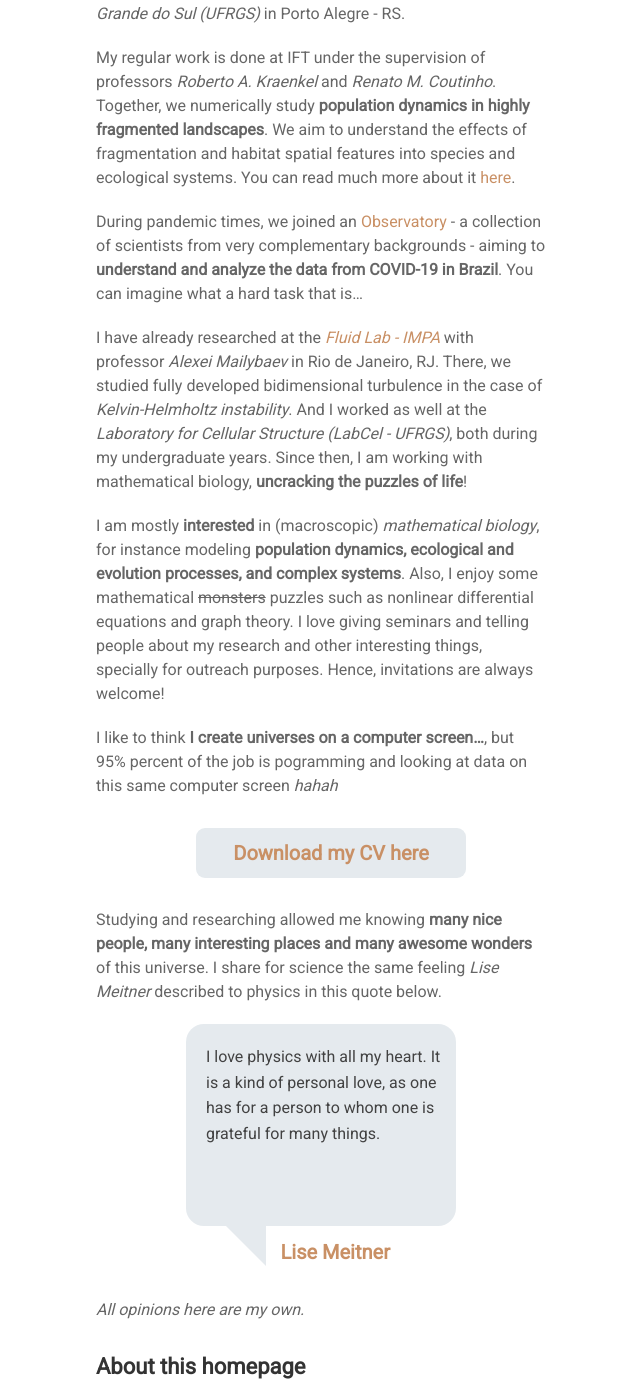
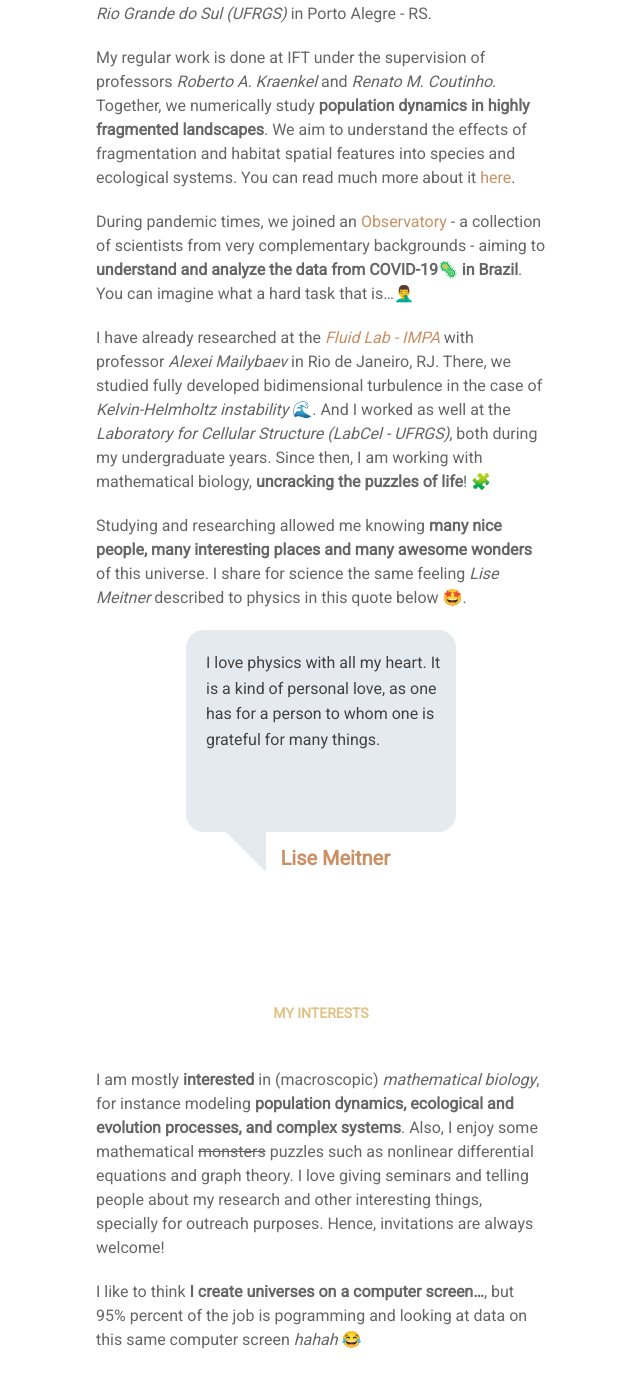
Before and after one commit to vsudbrack/vsudbrack.github.io, a Jekyll site: the page built from about.md, in a window 1280 px wide and 1400 px high, scrolled down 467 px. Shown: the whole window, without its empty margins (199-839 px from the left). Built offline with Jekyll 4.4.1, drawn with Linux system fonts in a browser that asks for light colours; nearby versions of some CDN libraries; emoji names are drawn with the system emoji font; comment, search, counter and statistics services are not loaded; some of the changed text lies outside the part shown.

Commit message:
Add content

```diff
--- a/about.md
+++ b/about.md
@@ -9,29 +9,32 @@ permalink: /about/
 
 # Hello,
 
-**I'm Vítor Sudbrack**, Brazilian scientist, pursuing a Physics Master program at the *Institute of Theoretical Physics (IFT - Unesp)* in São Paulo - SP, Brazil; and currently working at the *Institute for Cross-Disciplinary Physics and Complex Systems (IFISC - UiB)* Palma de Mallorca, Spain, to get a *sandwich degree*.
+**I'm Vítor Sudbrack**, Brazilian scientist, pursuing a Physics Master program at the *Institute of Theoretical Physics (IFT - Unesp)* in São Paulo - SP, Brazil; and currently working at the *Institute for Cross-Disciplinary Physics and Complex Systems (IFISC - UiB)* Palma de Mallorca, Spain, to get a *sandwich degree*. :brazil: :spain:
 
-My career ~~overdrinking coffee~~ in Physics started in 2014, but back then I was just learning calculus. In 2019, I was laureated **Bachelor in Physics with honors** by the *Federal University of Rio Grande do Sul (UFRGS)* in Porto Alegre - RS.
+My career ~~overdrinking coffee~~:coffee: in Physics started in 2014, but back then I was just learning calculus. In 2019, I was laureated **Bachelor in Physics with honors**:1st_place_medal: by the *Federal University of Rio Grande do Sul (UFRGS)* in Porto Alegre - RS.
 
 My regular work is done at IFT under the supervision of professors *Roberto A. Kraenkel* and *Renato M. Coutinho*. Together, we numerically study **population dynamics in highly fragmented landscapes**. We aim to understand the effects of fragmentation and habitat spatial features into species and ecological systems. You can read much more about it [here](/projects/frag.html).
 
-During pandemic times, we joined an [Observatory](https://covid19br.github.io) - a collection of scientists from very complementary backgrounds - aiming to **understand and analyze the data from COVID-19 in Brazil**. You can imagine what a hard task that is...
+During pandemic times, we joined an [Observatory](https://covid19br.github.io) - a collection of scientists from very complementary backgrounds - aiming to **understand and analyze the data from COVID-19:microbe: in Brazil**. You can imagine what a hard task that is...:man_facepalming:
 
-I have already researched at the *[Fluid Lab - IMPA](http://fluid.impa.br/Home)* with professor *Alexei Mailybaev* in Rio de Janeiro, RJ. There, we studied fully developed bidimensional turbulence in the case of *Kelvin-Helmholtz instability*. And I worked as well at the *Laboratory for Cellular Structure (LabCel - UFRGS)*, both during my undergraduate years. Since then, I am working with mathematical biology, **uncracking the puzzles of life**!
+I have already researched at the *[Fluid Lab - IMPA](http://fluid.impa.br/Home)* with professor *Alexei Mailybaev* in Rio de Janeiro, RJ. There, we studied fully developed bidimensional turbulence in the case of *Kelvin-Helmholtz instability* :ocean:. And I worked as well at the *Laboratory for Cellular Structure (LabCel - UFRGS)*, both during my undergraduate years. Since then, I am working with mathematical biology, **uncracking the puzzles of life**! :jigsaw:
 
-I am mostly **interested** in (macroscopic) *mathematical biology*, for instance modeling **population dynamics, ecological and evolution processes, and complex systems**. Also, I enjoy some mathematical ~~monsters~~ puzzles such as nonlinear differential equations and graph theory. I love giving seminars and telling people about my research and other interesting things, specially for outreach purposes. Hence, invitations are always welcome!
-
-I like to think **I create universes on a computer screen...**, but 95% percent of the job is pogramming and looking at data on this same computer screen *hahah*
-
-<a href="../assets/docs/projects/about/cv.pdf"><button class="mybutton">Download my CV here</button></a>
-
-Studying and researching allowed me knowing **many nice people, many interesting places and many awesome wonders** of this universe. I share for science the same feeling *Lise Meitner* described to physics in this quote below.
+Studying and researching allowed me knowing **many nice people, many interesting places and many awesome wonders** of this universe. I share for science the same feeling *Lise Meitner* described to physics in this quote below :star_struck:.
 
 {% include quote.html author="Lise Meitner" text="I love physics with all my heart.
 It is a kind of personal love, as one has for a person to whom one is grateful for many things." %}
 
-*All opinions here are my own.*
+### My interests
 
+I am mostly **interested** in (macroscopic) *mathematical biology*, for instance modeling **population dynamics, ecological and evolution processes, and complex systems**. Also, I enjoy some mathematical ~~monsters~~ puzzles such as nonlinear differential equations and graph theory. I love giving seminars and telling people about my research and other interesting things, specially for outreach purposes. Hence, invitations are always welcome!
+
+I like to think **I create universes on a computer screen...**, but 95% percent of the job is pogramming and looking at data on this same computer screen *hahah* :joy:
+
+### My CV
+
+You can download my detailed *Curriculum Vitae* here:
+
+<a href="../assets/docs/projects/about/cv.pdf"><button class="mybutton">Download my CV here</button></a>
 
 <!--## Places
 
```
Also changed, not shown: other parts of about.md (+2 -0 lines).
